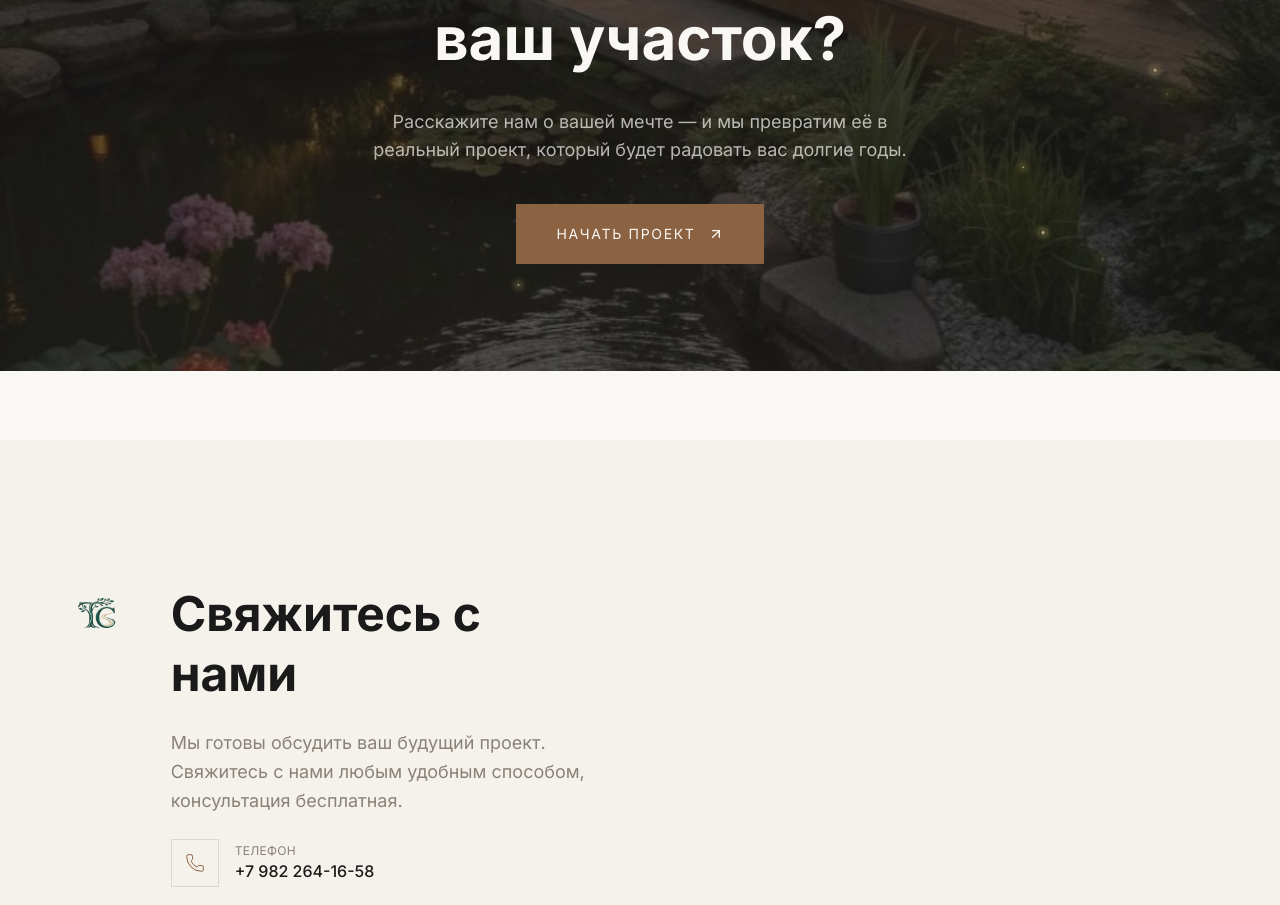
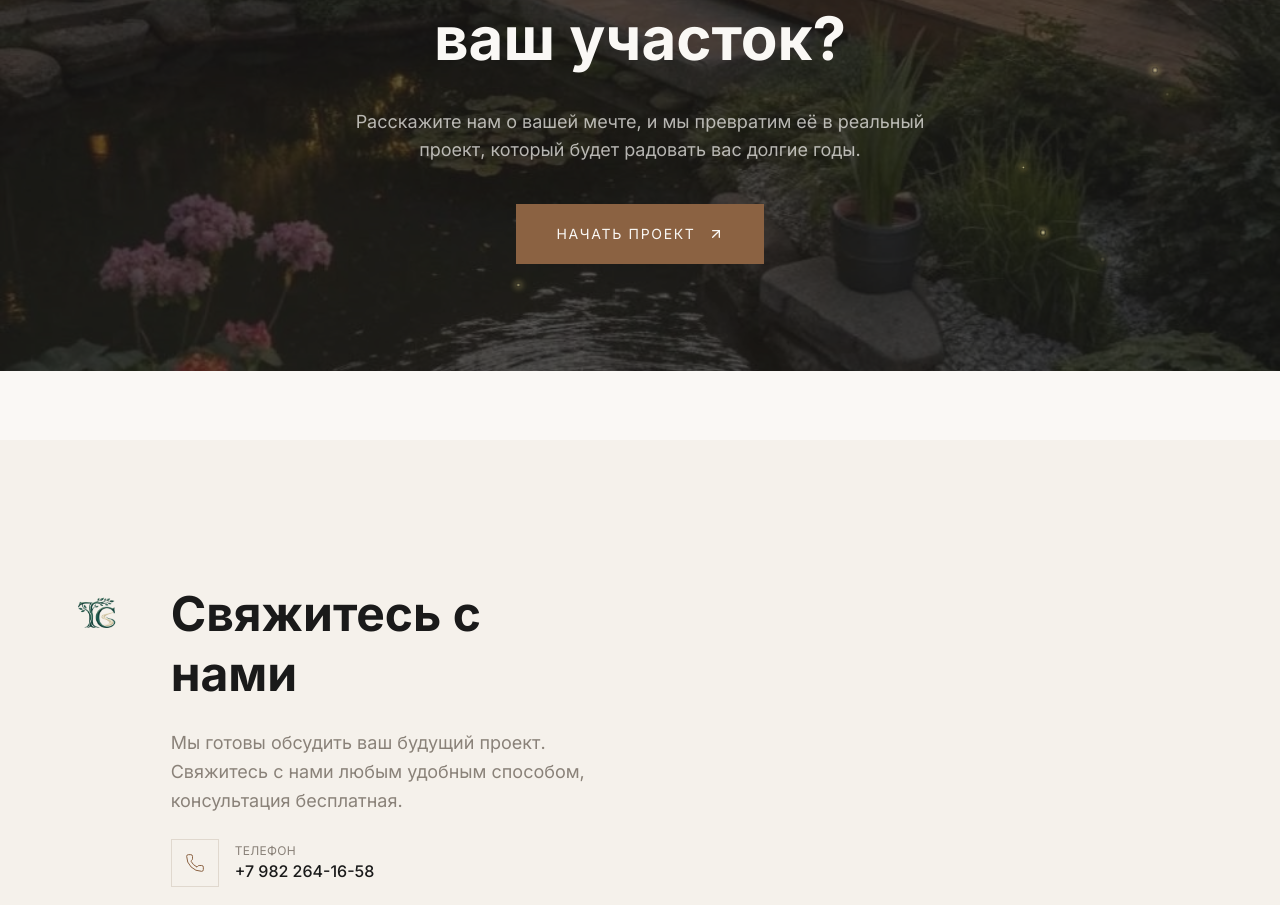
Before and after one commit to workreplit3-ctrl/territoriya-svobody, a Next.js app: page / in a window 1280 px wide. Shown: the part 7437-8342 px from the top of the page. Built offline with nearby package versions, Linux system fonts and the light colour scheme.

Commit message:
fix: replace dash with comma

```diff
--- a/src/app/page.tsx
+++ b/src/app/page.tsx
@@ -768,7 +768,7 @@ function CtaBand() {
         </FadeIn>
         <FadeIn delay={0.2}>
           <p className="text-warm-white/70 text-base md:text-lg max-w-xl mx-auto mb-10">
-            Расскажите нам о вашей мечте — и мы превратим её в реальный проект,
+            Расскажите нам о вашей мечте, и мы превратим её в реальный проект,
             который будет радовать вас долгие годы.
           </p>
         </FadeIn>
```
